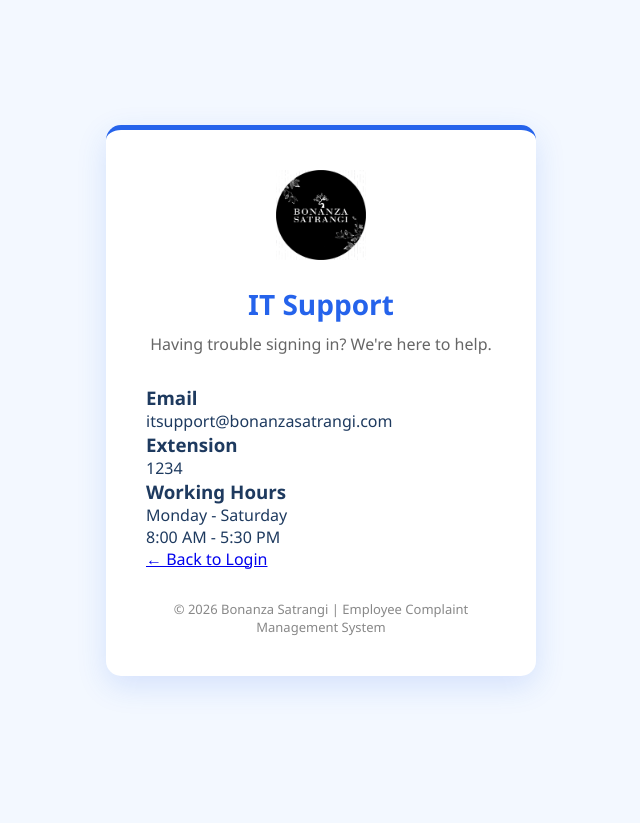
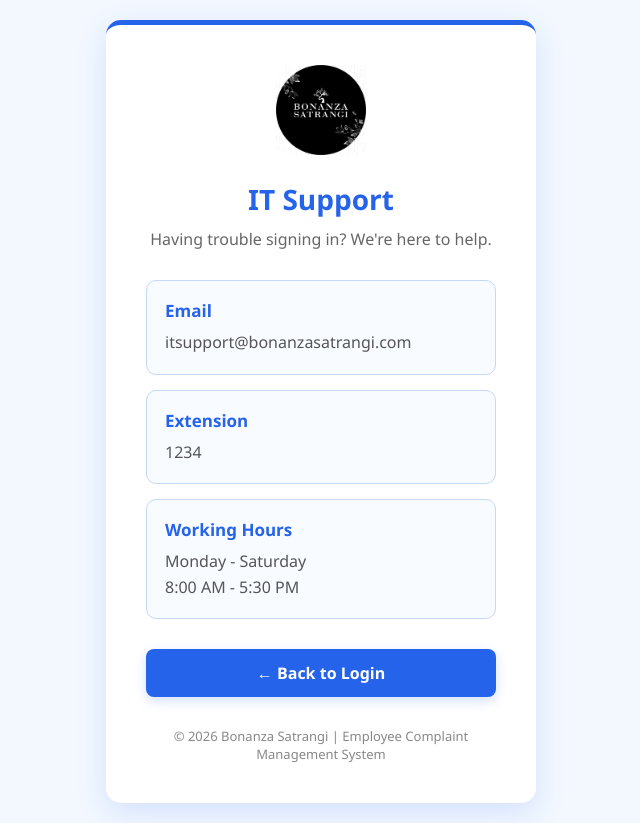
Before and after one commit to Realmaryambano/Employee-Complaint-Management-System, a Flask app: page /it-support in a window 1280 px wide. Shown: the whole page, without its empty margins (319-959 px from the left). Before the commit the page ends 690 px from the top, so only its background shows below. Run offline with Flask 3, Linux system fonts and the light colour scheme.

Commit message:
Update login.css

```diff
--- a/static/css/login.css
+++ b/static/css/login.css
@@ -5,12 +5,9 @@
 body{
 
     display:flex;
-
     justify-content:center;
     align-items:center;
-
     min-height:100vh;
-
     padding:20px;
 
 }
@@ -20,22 +17,14 @@ body{
 ------------------------ */
 
 .login-container{
-
     width:100%;
     max-width:430px;
-
     background:white;
-
     padding:40px;
-
     border-radius:15px;
-
     border-top:5px solid #2563EB;
-
     box-shadow:0 10px 30px rgba(37,99,235,.15);
-
     animation:slideUp .7s ease;
-
 }
 
 /* -----------------------
@@ -43,21 +32,14 @@ body{
 ------------------------ */
 
 .logo{
-
     text-align:center;
-
     margin-bottom:20px;
-
 }
 
 .logo img{
-
     width:90px;
-
     max-width:100%;
-
     animation:fadeIn 1s ease;
-
 }
 
 /* -----------------------
@@ -65,25 +47,16 @@ body{
 ------------------------ */
 
 h1{
-
     text-align:center;
-
     color:#2563EB;
-
     font-size:28px;
-
     margin-bottom:10px;
-
 }
 
 .subtitle{
-
     text-align:center;
-
     color:#666;
-
     margin-bottom:30px;
-
 }
 
 /* -----------------------
@@ -91,19 +64,13 @@ h1{
 ------------------------ */
 
 .form-group{
-
     margin-bottom:20px;
-
 }
 
 label{
-
     display:block;
-
     margin-bottom:8px;
-
     font-weight:600;
-
 }
 
 /* -----------------------
@@ -111,31 +78,21 @@ label{
 ------------------------ */
 
 .forgot-password{
-
     text-align:right;
-
     margin-bottom:25px;
-
 }
 
 .forgot-password a{
-
     text-decoration:none;
-
     color:#2563EB;
-
     font-size:14px;
-
     transition:.3s;
 
 }
 
 .forgot-password a:hover{
-
     color:#1D4ED8;
-
     text-decoration:underline;
-
 }
 
 /* -----------------------
@@ -143,33 +100,21 @@ label{
 ------------------------ */
 
 .login-btn{
-
     width:100%;
-
     padding:13px;
-
     background:#2563EB;
-
     color:white;
-
     border:none;
-
     border-radius:8px;
-
     font-size:16px;
-
     font-weight:600;
-
     box-shadow:0 4px 12px rgba(37,99,235,.20);
 
 }
 
 .login-btn:hover{
-
     background:#1D4ED8;
-
     transform:translateY(-2px);
-
 }
 
 /* -----------------------
@@ -177,15 +122,10 @@ label{
 ------------------------ */
 
 footer{
-
     margin-top:30px;
-
     text-align:center;
-
     color:#888;
-
     font-size:13px;
-
 }
 
 /* -----------------------
@@ -193,37 +133,85 @@ footer{
 ------------------------ */
 
 @keyframes slideUp{
-
     from{
-
         opacity:0;
-
         transform:translateY(40px);
-
     }
 
     to{
-
         opacity:1;
-
         transform:translateY(0);
-
     }
-
 }
 
 @keyframes fadeIn{
-
     from{
-
         opacity:0;
-
     }
 
     to{
+        opacity:1;
+    }
+}
+/* -----------------------
+   IT Support
+------------------------ */
 
-        opacity:1;
+.support-details{
+    margin:30px 0;
+}
 
-    }
+.support-item{
+    background:#F8FBFF;
+    border:1px solid #C5D8F7;
+    border-radius:10px;
+    padding:18px;
+    margin-bottom:15px;
+    transition:.3s;
+}
 
+.support-item:hover{
+    transform:translateY(-2px);
+    box-shadow:0 6px 15px rgba(37,99,235,.12);
 }
+
+.support-item h3{
+    color:#2563EB;
+    margin-bottom:8px;
+    font-size:17px;
+}
+
+.support-item p{
+    color:#555555;
+    line-height:1.6;
+}
+
+/* -----------------------
+   Back Button
+------------------------ */
+
+.back-btn{
+    display:block;
+    width:100%;
+    text-align:center;
+    text-decoration:none;
+    background:#2563EB;
+    color:white;
+    padding:13px;
+    border-radius:8px;
+    font-weight:600;
+    transition:.3s;
+    box-shadow:0 4px 12px rgba(37,99,235,.20);
+}
+
+.back-btn:hover{
+    background:#1D4ED8;
+    transform:translateY(-2px);
+}
+
+.error-message{
+    color:#DC2626;
+    text-align:center;
+    margin-bottom:15px;
+    font-size:14px;
+}
```
